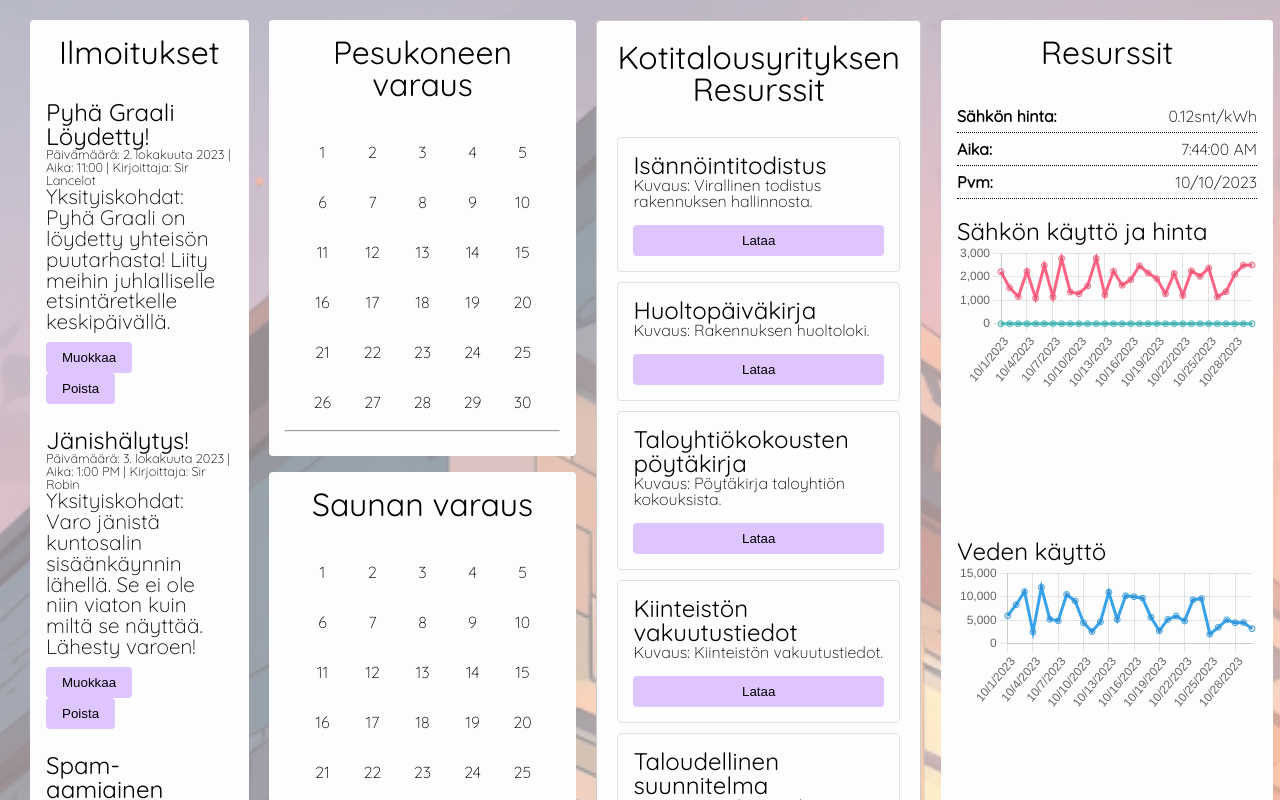
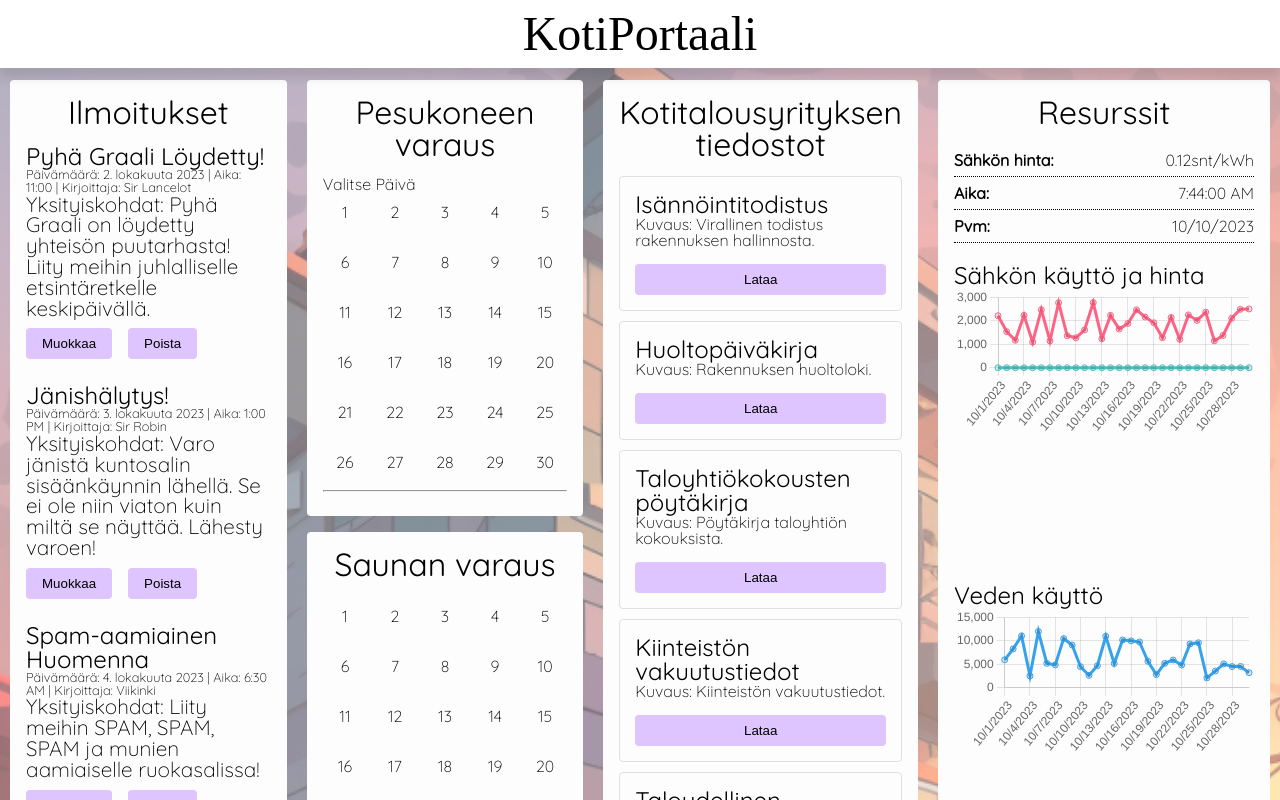
Before and after one commit to Maccee/KotiportaaliReactUi, a React (Vite) app: page / in a window 1280 px wide. Shown: the top 800 px of the page. Built offline with nearby package versions, Linux system fonts and the light colour scheme.

Commit message:
suomenkieliseks

```diff
--- a/src/App.css
+++ b/src/App.css
@@ -12,14 +12,14 @@ body::before {
   left: 0;
   width: 100%;
   height: 100%;
-  background-color: rgba(255, 255, 255, 0.5);
+  background-color: rgba(255, 255, 255, 0.4);
   z-index: -1;
 }
 
 .app-container {
   display: flex;
   justify-content: space-between;
-  padding: 20px;
+  margin-top: 5rem;
 }
 
 .column {
@@ -42,11 +42,11 @@ body::before {
 h2 {
   font-size: 2rem;
   font-weight: 400;
-  margin: 0;
-  padding-bottom: 12px;
-
+  text-align: center;
+  margin-bottom: 1rem;
   color: #000000;
 }
+
 h3 {
   color: #000000;
   margin: 0;
--- a/src/App.jsx
+++ b/src/App.jsx
@@ -9,9 +9,13 @@ import Resources from "./components/Resources";
 import MaintenanceHelp from "./components/MaintenanceHelp";
 import Announcements from "./components/Announcements";
 import Files from "./components/Files";
+import Header from "./components/Header";
+
 
 function App() {
   return (
+    <>
+    <Header/>
     <div className="app-container">
       <div className="column">
         <Announcements />
@@ -20,15 +24,17 @@ function App() {
         <WashingMachine />
         <SaunaBookings />
         <MaintenanceHelp />
-        <MessageBoard />
+
       </div>
       <div className="column">
         <Files />
       </div>
       <div className="column">
         <Resources />
+        <MessageBoard />
       </div>
     </div>
+    </>
   );
 }
 
--- a/src/components/Files.jsx
+++ b/src/components/Files.jsx
@@ -5,7 +5,7 @@ function Files() {
   return (
     <>
       <div className="files-container componentBox">
-        <h2>Kotitalousyrityksen Resurssit</h2>  {/* "Household Company Resources" translation */}
+        <h2>Kotitalousyrityksen tiedostot</h2>  {/* "Household Company Resources" translation */}
 
         <div className="file-item">
           <h3>Isännöintitodistus</h3>
--- /dev/null
+++ b/src/components/Header.jsx
@@ -0,0 +1,12 @@
+import React from "react";
+import "./css/Header.css";
+
+function Header() {
+  return (
+    <header className="message-board-header">
+      <h1>KotiPortaali</h1>
+    </header>
+  );
+}
+
+export default Header;
--- a/src/components/WashingMachine.jsx
+++ b/src/components/WashingMachine.jsx
@@ -35,8 +35,11 @@ function WashingMachine() {
 
   return (
     <div className="componentBox">
+
       <h2>Pesukoneen varaus</h2>
+      Valitse Päivä
       <div className="calendar-days">
+
         {daysInMonth.map((day) => (
           <div
             key={day}
@@ -49,6 +52,7 @@ function WashingMachine() {
       </div>
       <hr />
       {showHours && (
+
         <div className="hour-selection">
           {hours.map((hour) => (
             <div
--- a/src/components/css/Files.css
+++ b/src/components/css/Files.css
@@ -1,15 +1,4 @@
-.files-container {
-    padding: 20px;
-    border: 1px solid #ccc;
-    border-radius: 4px;
-    max-width: 600px;
-    margin: 0 auto;
-  }
 
-  h2 {
-    text-align: center;
-    margin-bottom: 20px;
-  }
 
   .file-item {
     display: flex;
--- /dev/null
+++ b/src/components/css/Header.css
@@ -0,0 +1,15 @@
+.message-board-header {
+    position: fixed;      /* Makes the header fixed at the top */
+    top: 0;               /* Positions it at the very top */
+    left: 0;              /* Stretches from the left edge */
+    width: 100%;          /* Ensures it spans the entire viewport width */
+    background-color: #ffffff;
+    padding: 10px 0;
+    text-align: center;
+    color: rgb(0, 0, 0);
+    z-index: 1000;        /* Keeps the header above other elements */
+    box-shadow: 0 10px 10px rgba(0, 0, 0, 0.1);
+}
+h1 {
+    font-size: 3rem;
+}
```
